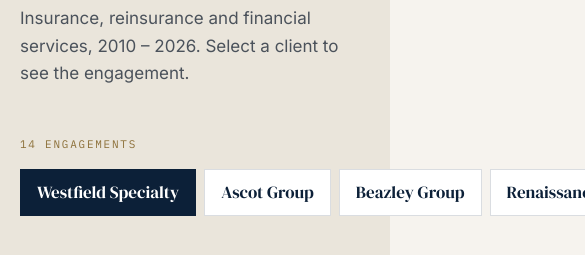
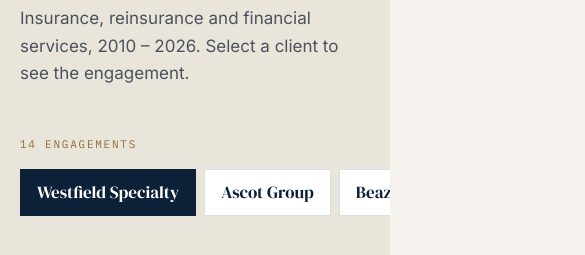
Before and after one commit to Vishalkondi/J-J-CONSULTING, a Next.js app: page /experience in a window 390 px wide. Shown: the part 3320-3575 px from the top of the page, 585 px wide, since content can reach past the window. Built offline with nearby package versions, Linux system fonts and the light colour scheme; no server answers.

Commit message:
Fix /experience horizontal overflow on mobile
The single-column grid sized its implicit track to the min-content of the
horizontally scrolling tab list, widening the page to ~2400px on phones.

Co-Authored-By: Claude Opus 5.5 <noreply@anthropic.com>

```diff
--- a/components/experience/EngagementExplorer.tsx
+++ b/components/experience/EngagementExplorer.tsx
@@ -32,8 +32,8 @@ export function EngagementExplorer({ items, panels }: { items: Item[]; panels: R
   }, [items]);
 
   return (
-    <div className="grid gap-8 lg:grid-cols-[340px_1fr] lg:gap-14">
-      <div>
+    <div className="grid grid-cols-1 gap-8 lg:grid-cols-[340px_1fr] lg:gap-14">
+      <div className="min-w-0">
         <p className="label mb-4 text-gold-dark">{items.length} engagements</p>
         <ul
           role="tablist"
```
